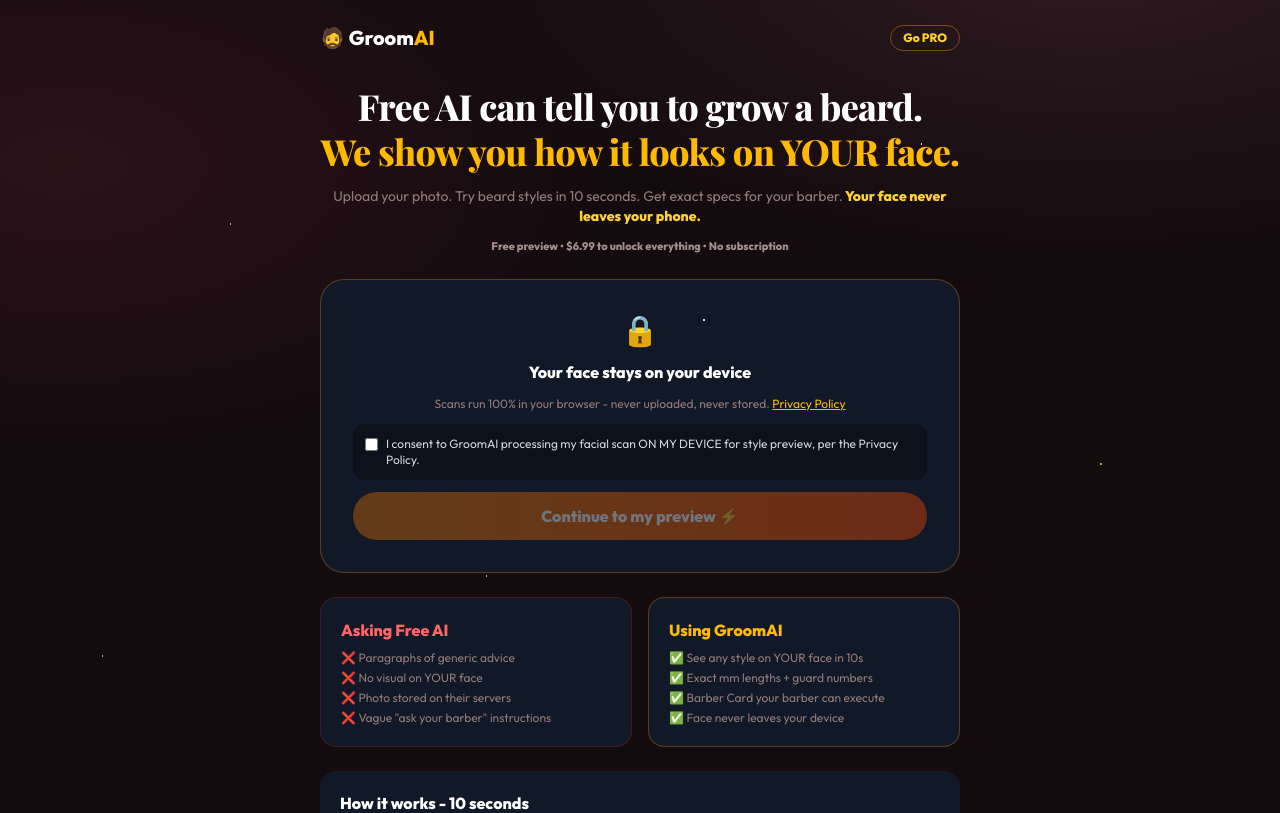
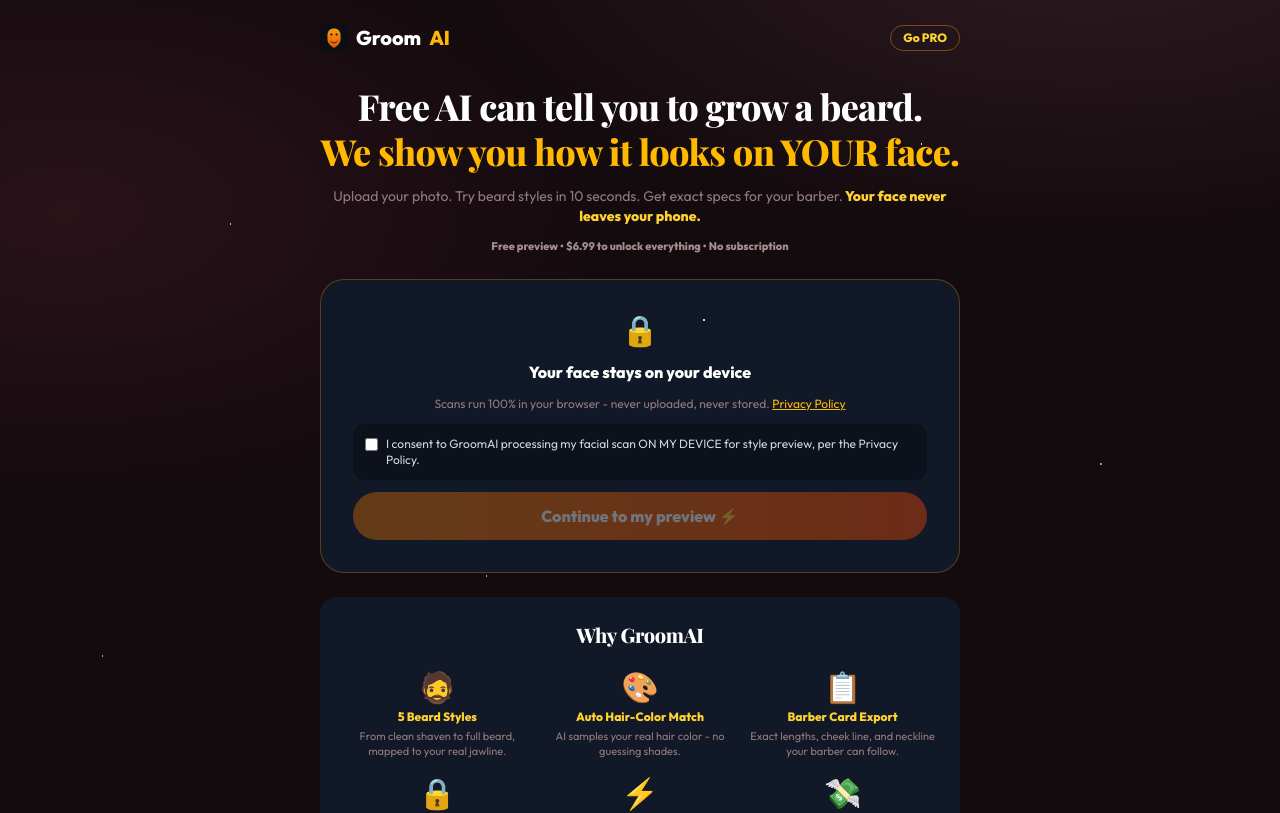
Before and after one commit to influenceaiprime-cmd/groom-ai, a Next.js app: page / in a window 1280 px wide. Shown: the top 813 px of the page. Built offline with nearby package versions, Linux system fonts and the light colour scheme; no server answers; the database is empty; a web font is replaced by a local one.

Commit message:
add WhyGroomAI feature section, fix header logo

```diff
--- a/src/app/page.tsx
+++ b/src/app/page.tsx
@@ -2,6 +2,7 @@
 
 import { useEffect, useRef, useState } from 'react';
 import BeardStudio from '@/components/BeardStudio';
+import WhyGroomAI from '@/components/WhyGroomAI';
 import { useConfig } from '@/lib/useConfig';
 import { track } from '@/lib/track';
 
@@ -59,7 +60,10 @@ export default function Home() {
   return (
     <main className="min-h-screen pb-16">
       <header className="max-w-2xl mx-auto px-4 pt-6 pb-4 flex items-center justify-between">
-        <p className="text-xl font-black text-white">🧔 Groom<span className="text-amber-400">AI</span></p>
+        <p className="text-xl font-black text-white flex items-center gap-2">
+          <img src="/favicon.svg" alt="GroomAI" className="w-7 h-7" />
+          Groom<span className="text-amber-400">AI</span>
+        </p>
         <button onClick={() => setPaywall(true)} className="text-xs font-bold text-amber-300 border border-amber-500/40 rounded-full px-3 py-1 hover:bg-amber-500/10">
           {isPro ? 'PRO ✓' : 'Go PRO'}
         </button>
@@ -116,6 +120,8 @@ export default function Home() {
                 {uploadError && <p className="text-xs text-red-400 text-center font-semibold">{uploadError}</p>}
               </div>
             )}
+
+            <WhyGroomAI />
 
             <div className="grid grid-cols-1 sm:grid-cols-2 gap-4 text-left">
               <div className="bg-[#111827] rounded-2xl p-5 border border-red-500/20">
--- /dev/null
+++ b/src/components/WhyGroomAI.tsx
@@ -0,0 +1,25 @@
+export default function WhyGroomAI() {
+  const features = [
+    { icon: '🧔', title: '5 Beard Styles', desc: 'From clean shaven to full beard, mapped to your real jawline.' },
+    { icon: '🎨', title: 'Auto Hair-Color Match', desc: 'AI samples your real hair color - no guessing shades.' },
+    { icon: '📋', title: 'Barber Card Export', desc: 'Exact lengths, cheek line, and neckline your barber can follow.' },
+    { icon: '🔒', title: '100% On-Device', desc: 'Your photo never uploads anywhere. Processed in your browser only.' },
+    { icon: '⚡', title: '10-Second Preview', desc: 'Upload, tap a style, see it - no waiting, no sign-up.' },
+    { icon: '💸', title: 'One-Time $6.99', desc: 'Pay once, unlock everything. No subscription, no auto-renewal.' },
+  ];
+
+  return (
+    <div className="bg-[#111827] rounded-2xl p-6">
+      <h2 className="text-xl font-black text-white text-center mb-5">Why GroomAI</h2>
+      <div className="grid grid-cols-2 sm:grid-cols-3 gap-4">
+        {features.map((f) => (
+          <div key={f.title} className="text-center space-y-1">
+            <p className="text-3xl">{f.icon}</p>
+            <p className="text-xs font-extrabold text-amber-300">{f.title}</p>
+            <p className="text-[11px] text-gray-400 leading-snug">{f.desc}</p>
+          </div>
+        ))}
+      </div>
+    </div>
+  );
+}
```
